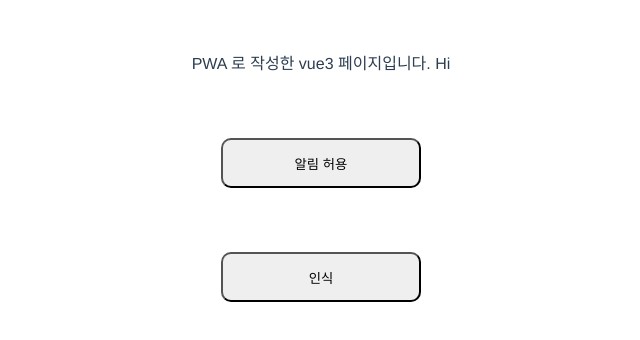
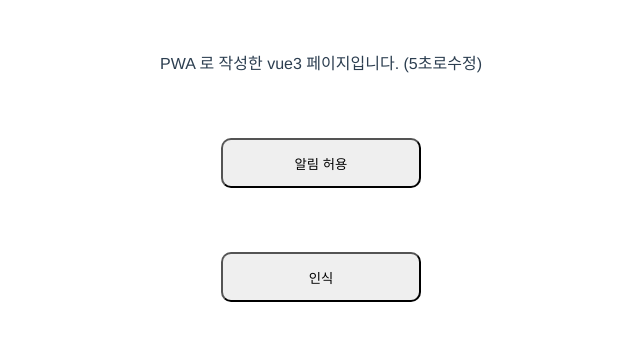
Before and after one commit to withheo/vue3-with-pwa, a Vue app: page / in a window 1280 px wide. Shown: the top 340 px of the page, without its empty margins (319-959 px from the left). Built offline with nearby package versions, Linux system fonts and the light colour scheme.

Commit message:
FIX: notification test time

```diff
--- a/src/App.vue
+++ b/src/App.vue
@@ -1,7 +1,7 @@
 <template>
   <div>
     <div class = 'wrapper'>
-      PWA 로 작성한 vue3 페이지입니다. Hi
+      PWA 로 작성한 vue3 페이지입니다. (5초로수정)
       <button class="btn-large" @click.stop="onAllowNotification"> 알림 허용 </button>
       <button class="btn-large" @click.stop="onFingerPrint"> 인식 </button>
       <div>
@@ -116,7 +116,7 @@
         body: "안녕하세요 Notification Test "
       };
       new Notification(notifTitle, options);
-      setTimeout(randomNotification, 30000);
+      setTimeout(randomNotification, 5000);
     }
 
     onMounted(() => {
```
